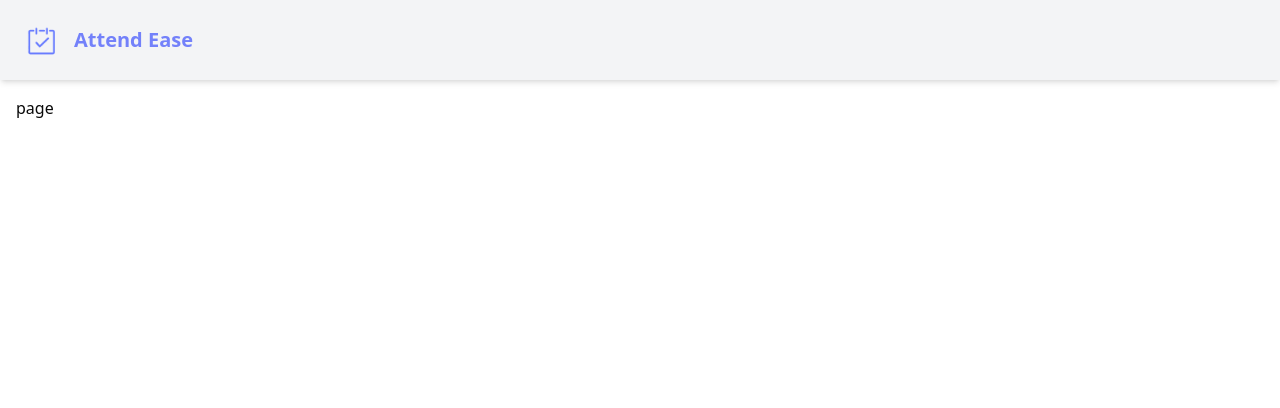
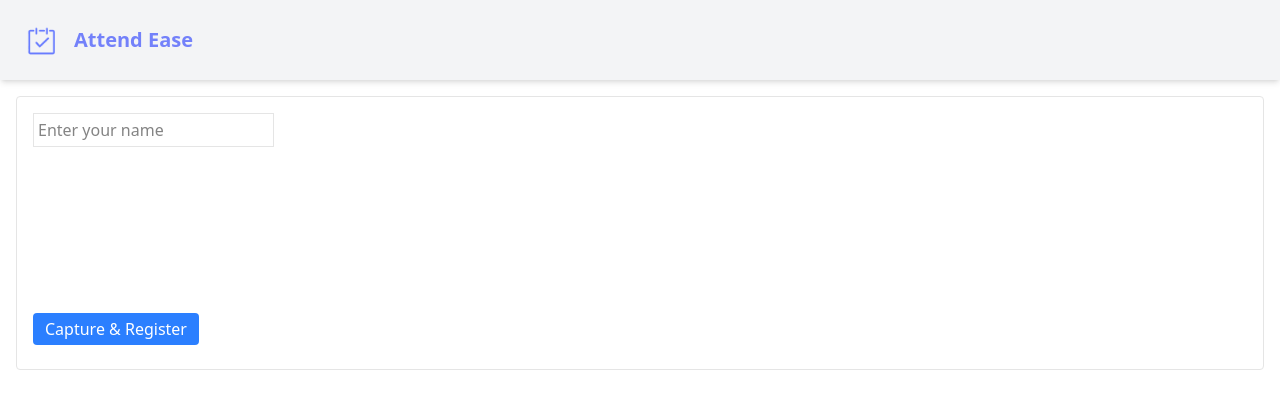
Before and after one commit to subigya-js/attend-ease, a Next.js app in the folder frontend/: page /organizations/1/attendance in a window 1280 px wide. Shown: the top 408 px of the page. Built offline with nearby package versions, Linux system fonts and the light colour scheme; no server answers.

Commit message:
feat: implement RegisterFace component for facial recognition registration

```diff
--- a/frontend/src/app/organizations/[orgId]/attendance/page.tsx
+++ b/frontend/src/app/organizations/[orgId]/attendance/page.tsx
@@ -1,8 +1,9 @@
+import RegisterFace from '@/components/attendance/RegisterFace'
 import React from 'react'
 
 const page = () => {
   return (
-    <div className='p-4'>page</div>
+    <div className='p-4'><RegisterFace /></div>
   )
 }
 
--- /dev/null
+++ b/frontend/src/components/attendance/RegisterFace.tsx
@@ -0,0 +1,74 @@
+"use client";
+import React, { useRef, useState, useEffect } from 'react';
+import { loadModels, getFaceDescriptor, saveDescriptorToStorage } from '@/utils/faceUtils';
+
+const RegisterFace = () => {
+    const videoRef = useRef<HTMLVideoElement>(null);
+    const canvasRef = useRef<HTMLCanvasElement>(null);
+    const [name, setName] = useState('');
+    const [message, setMessage] = useState('');
+    const [streaming, setStreaming] = useState(false);
+
+    useEffect(() => {
+        if (streaming) return;
+        navigator.mediaDevices.getUserMedia({ video: true }).then(stream => {
+            if (videoRef.current) {
+                videoRef.current.srcObject = stream;
+                videoRef.current.play();
+                setStreaming(true);
+            }
+        }).catch(err => {
+            console.error("Camera error:", err);
+            setMessage("Unable to access camera");
+        });
+    }, [streaming]);
+
+    const handleCapture = async () => {
+        if (!name) {
+            setMessage("Please enter a name");
+            return;
+        }
+
+        setMessage('Loading...');
+        await loadModels();
+
+        const canvas = canvasRef.current!;
+        const context = canvas.getContext('2d')!;
+        context.drawImage(videoRef.current!, 0, 0, canvas.width, canvas.height);
+        const img = new Image();
+        img.src = canvas.toDataURL('image/png');
+        img.onload = async () => {
+            try {
+                const descriptor = await getFaceDescriptor(img);
+                saveDescriptorToStorage(name, descriptor);
+                setMessage(`Face saved for "${name}"`);
+            } catch {
+                setMessage("No face detected");
+            }
+        };
+    };
+
+    return (
+        <div className="p-4 border rounded">
+            <input
+                placeholder="Enter your name"
+                value={name}
+                onChange={(e) => setName(e.target.value)}
+                className="border p-1 mr-2"
+            />
+            <div className="my-2">
+                <video ref={videoRef} width="300" height="200" autoPlay muted />
+                <canvas ref={canvasRef} width="300" height="200" className="hidden" />
+            </div>
+            <button
+                onClick={handleCapture}
+                className="bg-blue-500 text-white px-3 py-1 rounded"
+            >
+                Capture & Register
+            </button>
+            <div className="mt-2">{message}</div>
+        </div>
+    );
+};
+
+export default RegisterFace;
```
